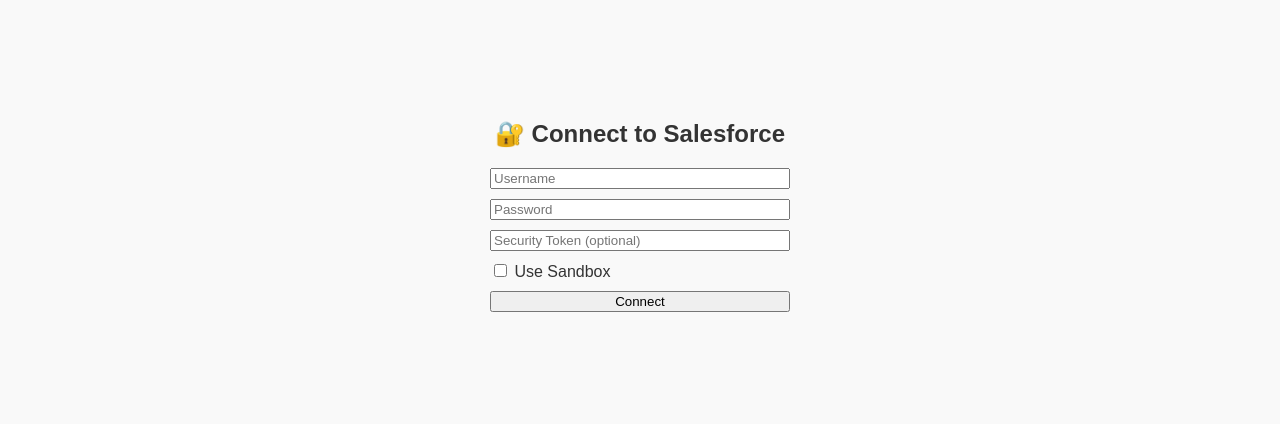
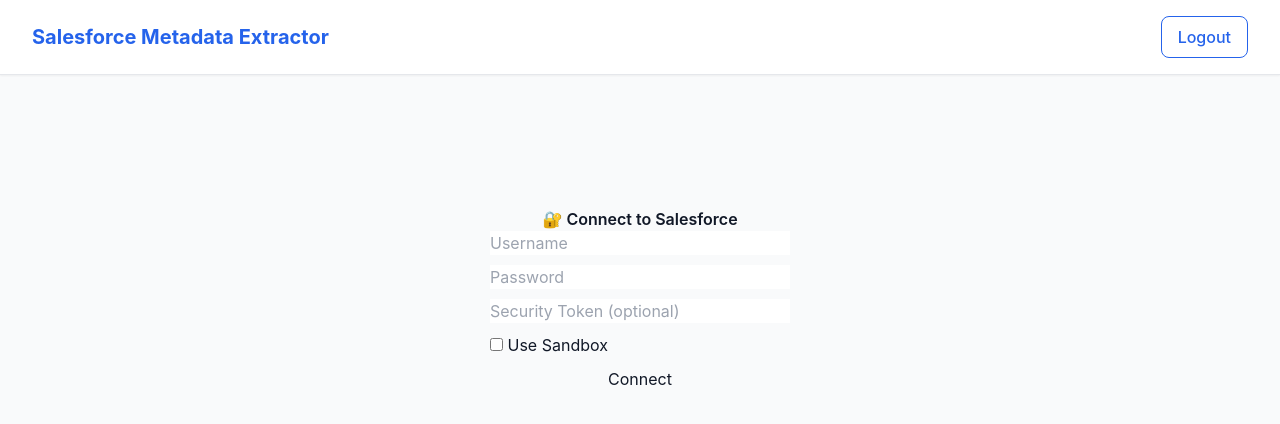
Before and after one commit to Devil-1412/salesforce-fields-metadata-extracter, a Next.js app: page / in a window 1280 px wide. Shown: the top 424 px of the page. Built offline with nearby package versions, Linux system fonts and the light colour scheme.

Commit message:
Update layout.js

```diff
--- a/app/layout.js
+++ b/app/layout.js
@@ -1,21 +1,19 @@
+import './globals.css';
+
 export const metadata = {
   title: 'Salesforce Metadata Extractor',
-  description: 'Connect to Salesforce and extract metadata easily',
+  description: 'Connect and explore Salesforce object metadata easily.',
 };
 
 export default function RootLayout({ children }) {
   return (
     <html lang="en">
-      <body
-        style={{
-          fontFamily: "Arial, sans-serif",
-          backgroundColor: "#f9f9f9",
-          color: "#333",
-          margin: 0,
-          padding: 0,
-        }}
-      >
-        {children}
+      <body>
+        <header className="navbar">
+          <h1 className="text-xl font-bold text-primary">Salesforce Metadata Extractor</h1>
+          <a href="/" className="btn btn-secondary">Logout</a>
+        </header>
+        <main className="container">{children}</main>
       </body>
     </html>
   );
```
